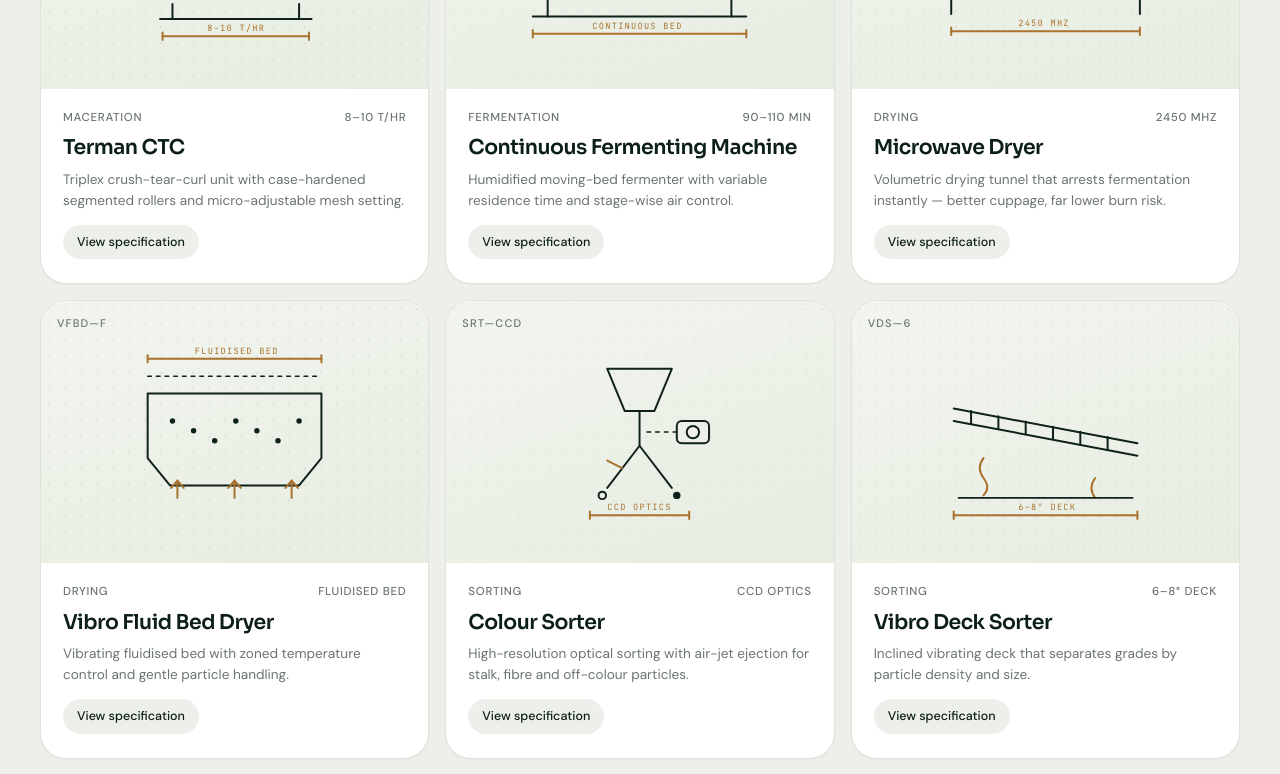
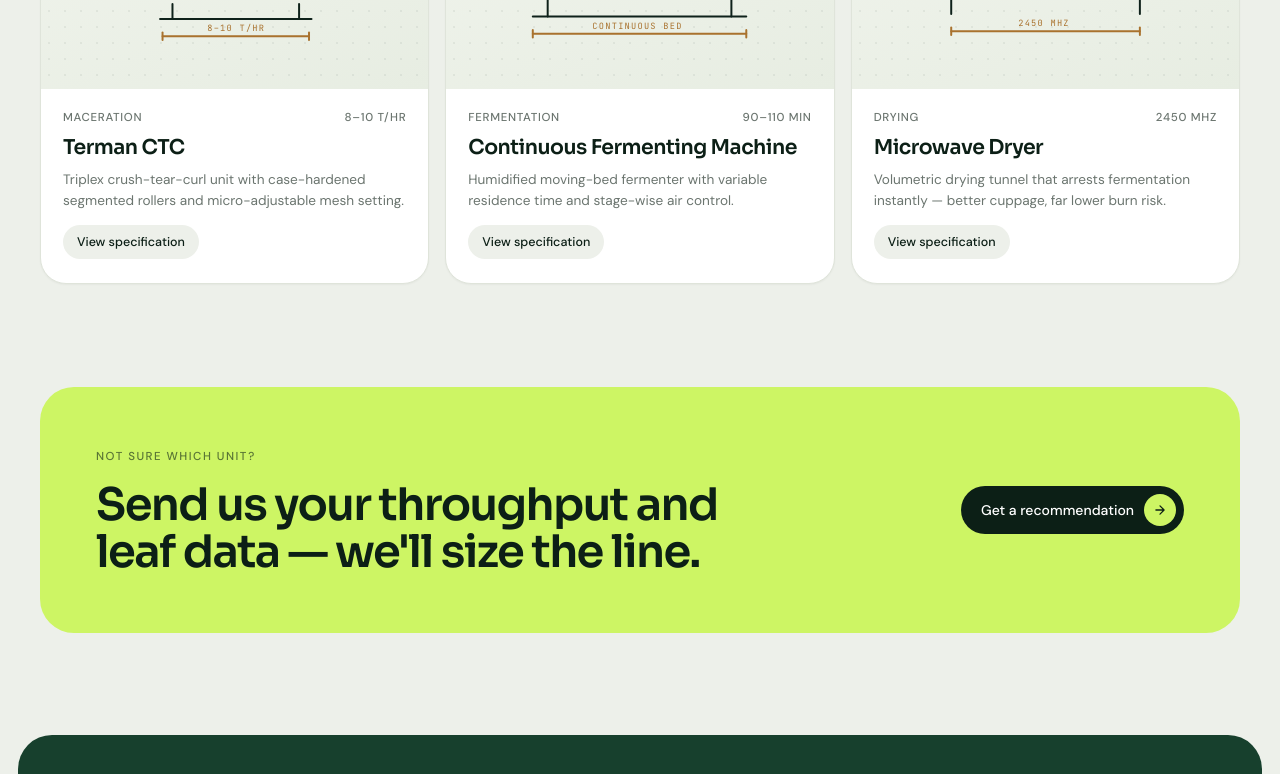
Before and after one commit to genaiwebsites/gimpex2, a Next.js app: page /products in a window 1280 px wide. Shown: the part 1209-1983 px from the top of the page. Built offline with nearby package versions, Linux system fonts and the light colour scheme.

Commit message:
feat(products): limit catalogue display to first 6 items for demo

```diff
--- a/src/components/products/ProductCatalogue.tsx
+++ b/src/components/products/ProductCatalogue.tsx
@@ -20,10 +20,12 @@ const filterTabs: { key: ProductCategory; label: string }[] = [
 export const ProductCatalogue: React.FC = () => {
   const [selectedCategory, setSelectedCategory] = useState<ProductCategory>("all");
 
-  const filteredProducts = products.filter((p) => {
-    if (selectedCategory === "all") return true;
-    return p.categories.includes(selectedCategory);
-  });
+  const displayedProducts = products
+    .filter((p) => {
+      if (selectedCategory === "all") return true;
+      return p.categories.includes(selectedCategory);
+    })
+    .slice(0, 6);
 
   return (
     <div className="container">
@@ -40,7 +42,7 @@ export const ProductCatalogue: React.FC = () => {
       </div>
 
       <div className="cards rvg in">
-        {filteredProducts.map((product) => (
+        {displayedProducts.map((product) => (
           <ProductCard key={product.id} product={product} />
         ))}
       </div>
```
